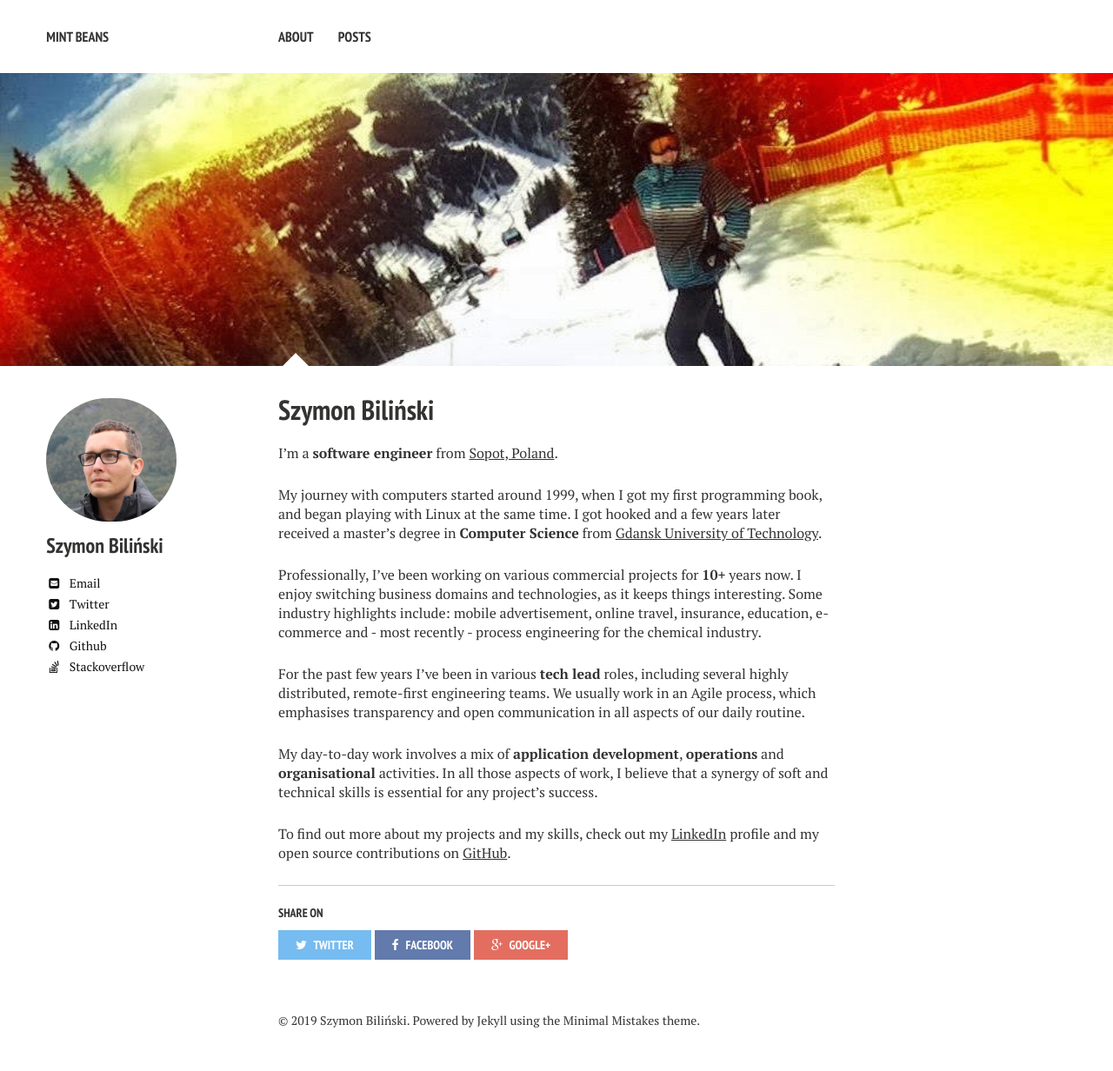
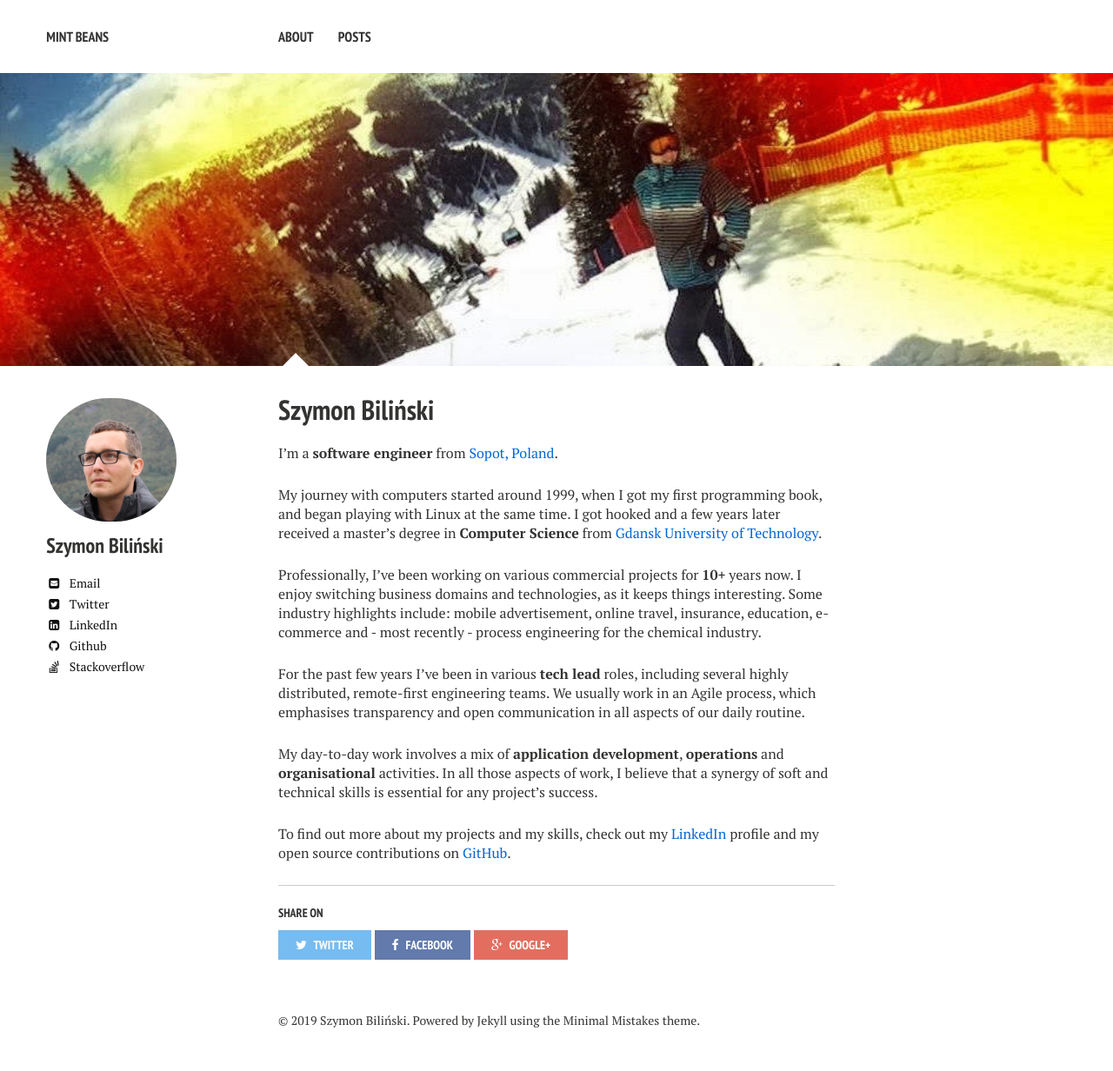
Before and after one commit to sjednac/sjednac.github.io, a Jekyll site: the page built from about/index.md, in a window 1280 px wide. Shown: the whole page at 87% size. Built offline with Jekyll 4.4.1, drawn with Linux system fonts in a browser that asks for light colours; nearby versions of some CDN libraries.

Commit message:
Adjust article link styling
A quick visual adjustment for links embedded in the article.

```diff
--- a/_sass/page.scss
+++ b/_sass/page.scss
@@ -441,10 +441,16 @@ $button-size: 1.5rem;
 
 /* Post content wrapper */
 .article-wrap {
-	// Dotted line underlines for links
-	p > a,
 	li > a {
 		text-decoration: underline;
+	}
+
+	p > a {
+		color: $linkartcolor !important;
+
+		&:hover {
+			text-decoration: underline;
+		}
 	}
 }
 
--- a/_sass/variables.scss
+++ b/_sass/variables.scss
@@ -52,11 +52,13 @@ $vimeo-color        : #1ab7ea;
 $youtube-color      : #ff3333;
 
 /* links */
-$linkcolor 		    : #343434;
+$linkcolor 	  : #343434;
 $link-color       : $linkcolor;
-$linkcolorhover 	: darken($linkcolor, 10);
+$linkcolorhover   : darken($linkcolor, 10);
 $linkcolorvisited : lighten($linkcolorhover, 20);
-$linkcolorfocus 	: darken($linkcolorvisited, 10);
+$linkcolorfocus   : darken($linkcolorvisited, 10);
+$linkartcolor     : #0366d6;
+
 
 /*
    Breakpoints
```
